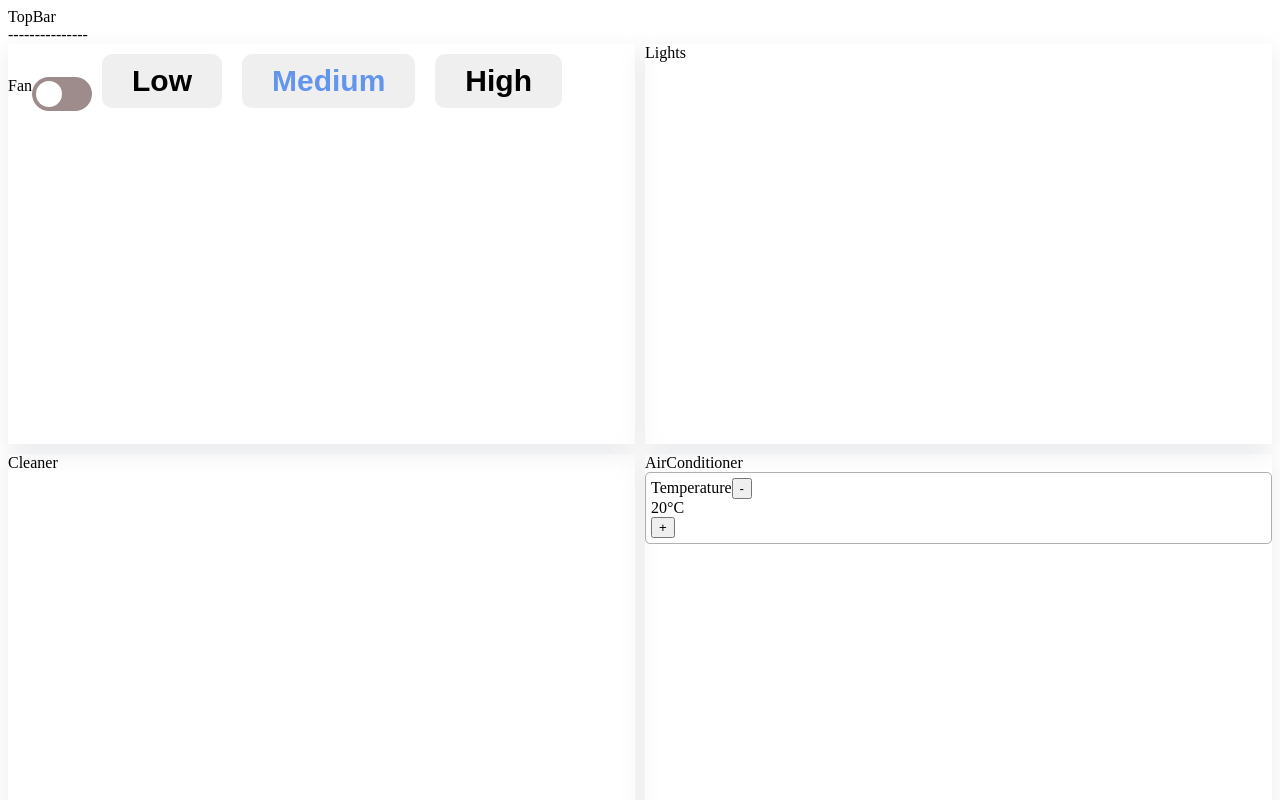
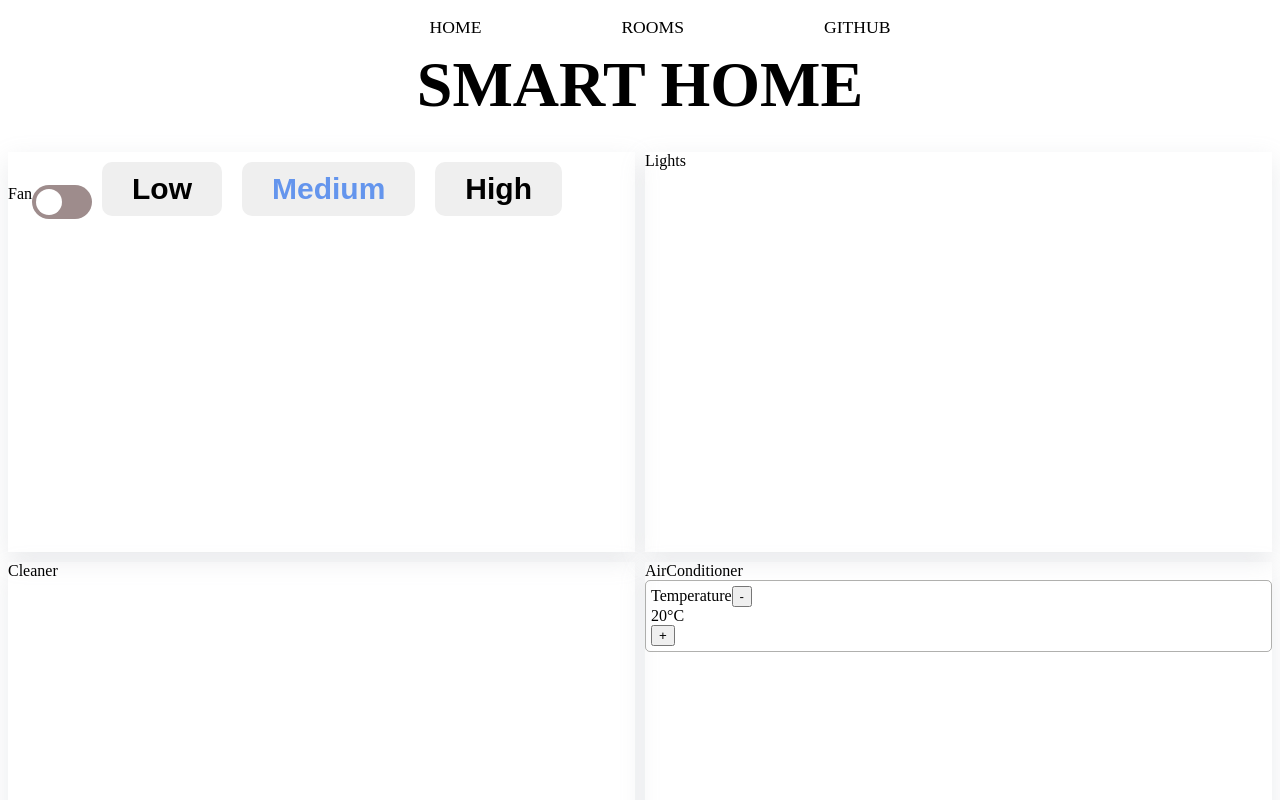
Before and after one commit to PAN-Chuwen/smart-home-react, a React (Create React App) app: page / in a window 1280 px wide. Shown: the top 800 px of the page. Built offline with nearby package versions, Linux system fonts and the light colour scheme.

Commit message:
Add header css

```diff
--- a/src/App.js
+++ b/src/App.js
@@ -1,13 +1,12 @@
 
 import './App.css';
 import Devices from './Devices';
-import TopBar from './TopBar';
+import Header from './Header';
 
 function App() {
   return (
     <>
-      <TopBar></TopBar>
-      ---------------
+      <Header></Header>
       <Devices></Devices>
     </>
   );
--- /dev/null
+++ b/src/Header.css
@@ -0,0 +1,46 @@
+
+.nav ul {
+    margin: 0;
+}
+
+.nav li {
+    display: inline;
+}
+
+.nav a {
+    display: inline-block;
+    padding: .5em;
+    color: rgb(0, 0, 0);
+    text-decoration: none;
+}
+
+.main-nav {
+    text-align: center;
+    font-size: 1.1em;
+    font-weight: lighter;
+    border-bottom: 1px solid rgba(24, 24, 24, 0);
+}
+
+.main-nav li {
+    padding: 0 5%;
+}
+
+.nav a:hover {
+    background-color: rgba(77, 77, 77, 0.211);
+}
+
+.main-header {
+    background-color: rgba(255, 255, 255, 0.211);
+    background-blend-mode: multiply;
+    background-size: cover;
+    padding-bottom: 30px;
+}
+
+.projectName {
+    text-align: center;
+    margin: 0;
+    font-size: 4em;
+    font-weight: normal;
+    color: rgb(0, 0, 0);
+    font-weight:bold;
+}
--- /dev/null
+++ b/src/Header.js
@@ -0,0 +1,24 @@
+import React from "react";
+import "./Header.css"
+
+export default function Header() {
+  return (
+    <header className="main-header">
+      <nav className="nav main-nav">
+        <ul>
+          <li>
+            <a href="index.html">HOME</a>
+          </li>
+          <li>
+            <a href="rooms.html">ROOMS</a>
+          </li>
+          <li>
+            <a href="https://github.com/Pancw2000?tab=repositories">GITHUB</a>
+          </li>
+        </ul>
+      </nav>
+      <h1 className="projectName">SMART HOME</h1>
+
+    </header>
+  );
+}
--- a/src/TopBar.js
+++ /dev/null
@@ -1,7 +0,0 @@
-import React from 'react'
-
-export default function TopBar() {
-  return (
-    <div>TopBar</div>
-  )
-}
```
